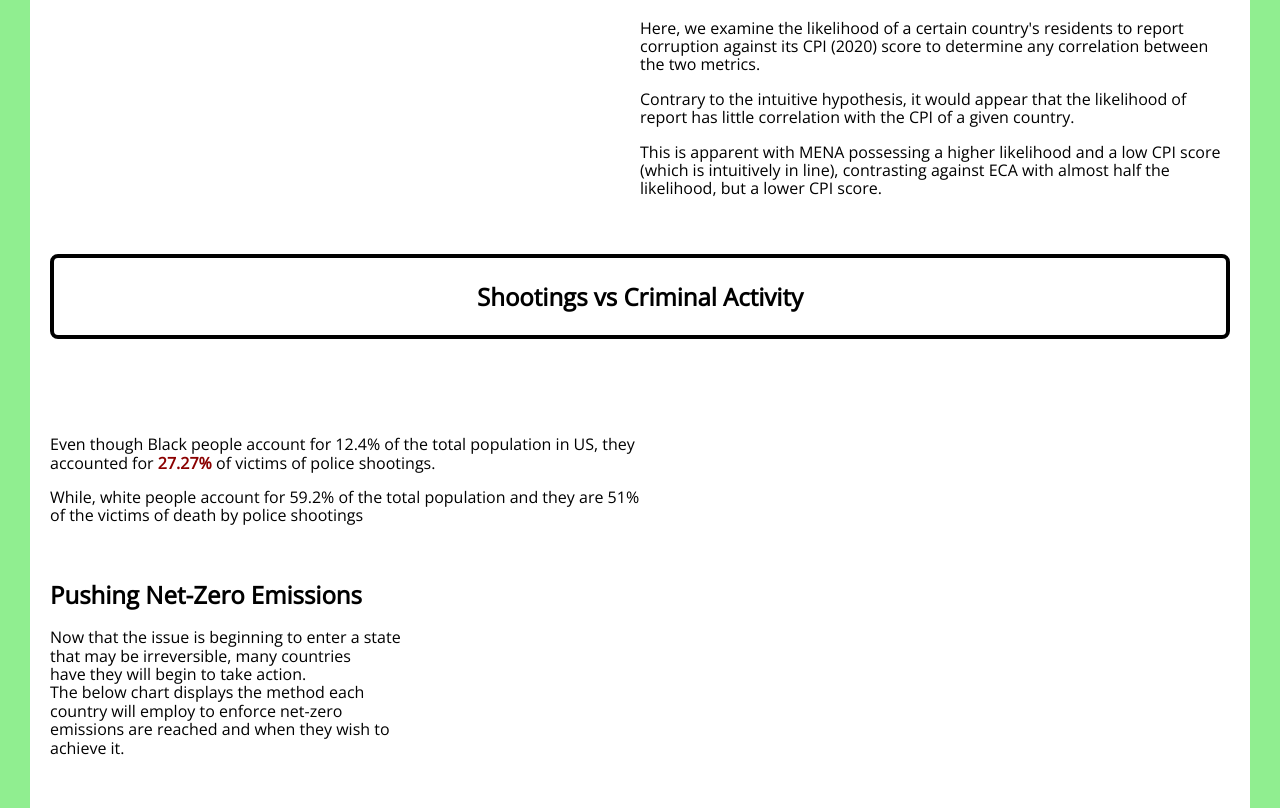
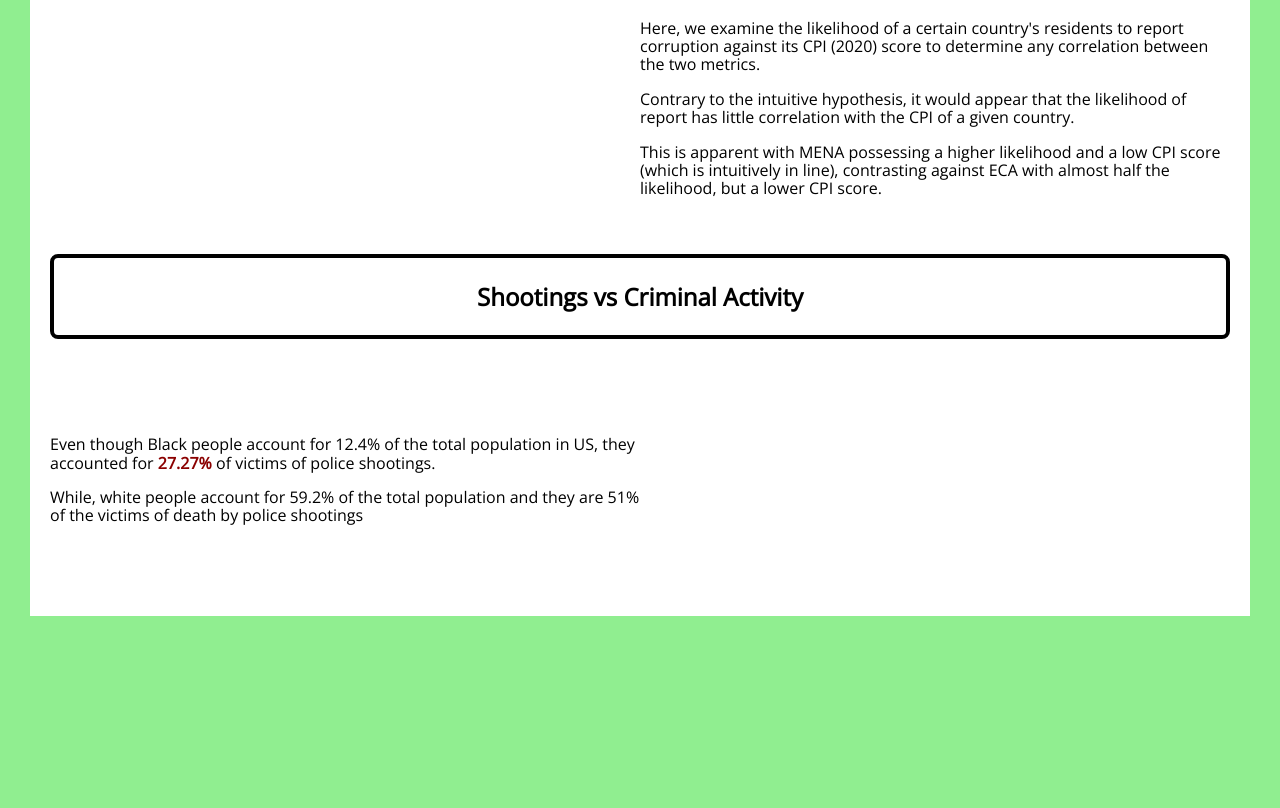
Before and after one commit to ASAW0006/FIT3179, a plain HTML site: page data_visualisation_2/index.html in a window 1280 px wide. Shown: the part 869-1677 px from the top of the page. After the commit the page ends 1485 px from the top, so only its background shows below. Drawn offline with nearby package versions, Linux system fonts and the light colour scheme; a script that the page names is missing.

Commit message:
Update index.html

```diff
--- a/data_visualisation_2/index.html
+++ b/data_visualisation_2/index.html
@@ -133,18 +133,6 @@
     </div>
 
 
-            <h2>Pushing Net-Zero Emissions</h2>
-            <p>Now that the issue is beginning to enter a state
-                <br>that may be irreversible, many countries
-                <br>have they will begin to take action.
-                <br>The below chart displays the method each
-                <br>country will employ to enforce net-zero
-                <br>emissions are reached and when they wish to
-                <br>achieve it.
-            </p>
-            <div id="status", class="vis-container"></div>
-        </div>
-
   <script type="text/javascript">
 
  var specVis1 = "js/dot_map.vg.json";
```
